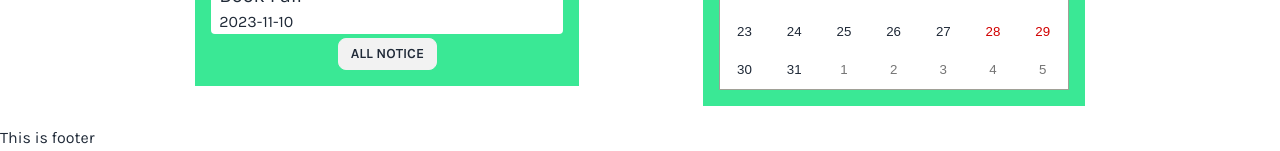
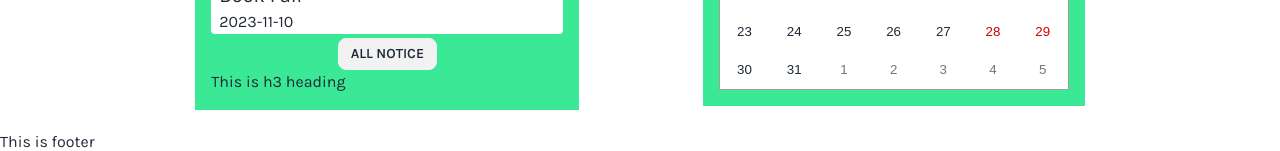
Before and after one commit to farukulWD/madhrashaClient, a React (Vite) app: page / in a window 1280 px wide. Shown: the part 1066-1217 px from the top of the page. Built offline with nearby package versions, Linux system fonts and the light colour scheme.

Commit message:
title add in card

```diff
--- a/src/Pages/Home/NoticeAndCalendar/NoticeBoard.jsx
+++ b/src/Pages/Home/NoticeAndCalendar/NoticeBoard.jsx
@@ -1,6 +1,7 @@
 import axios from "axios";
 import React from "react";
 import { useState } from "react";
+import { Link } from "react-router-dom";
 
 const NoticeBoard = () => {
   const [notice, setNotice] = useState([]);
@@ -17,8 +18,11 @@ const NoticeBoard = () => {
         </div>
       ))}
       <div className="flex justify-center">
-        <button className="btn btn-sm">All Notice</button>
+        <button className="btn btn-sm">
+          <Link to={"/notice"}>All Notice</Link>
+        </button>
       </div>
+      <h3>This is h3 heading</h3>
     </div>
   );
 };
```
